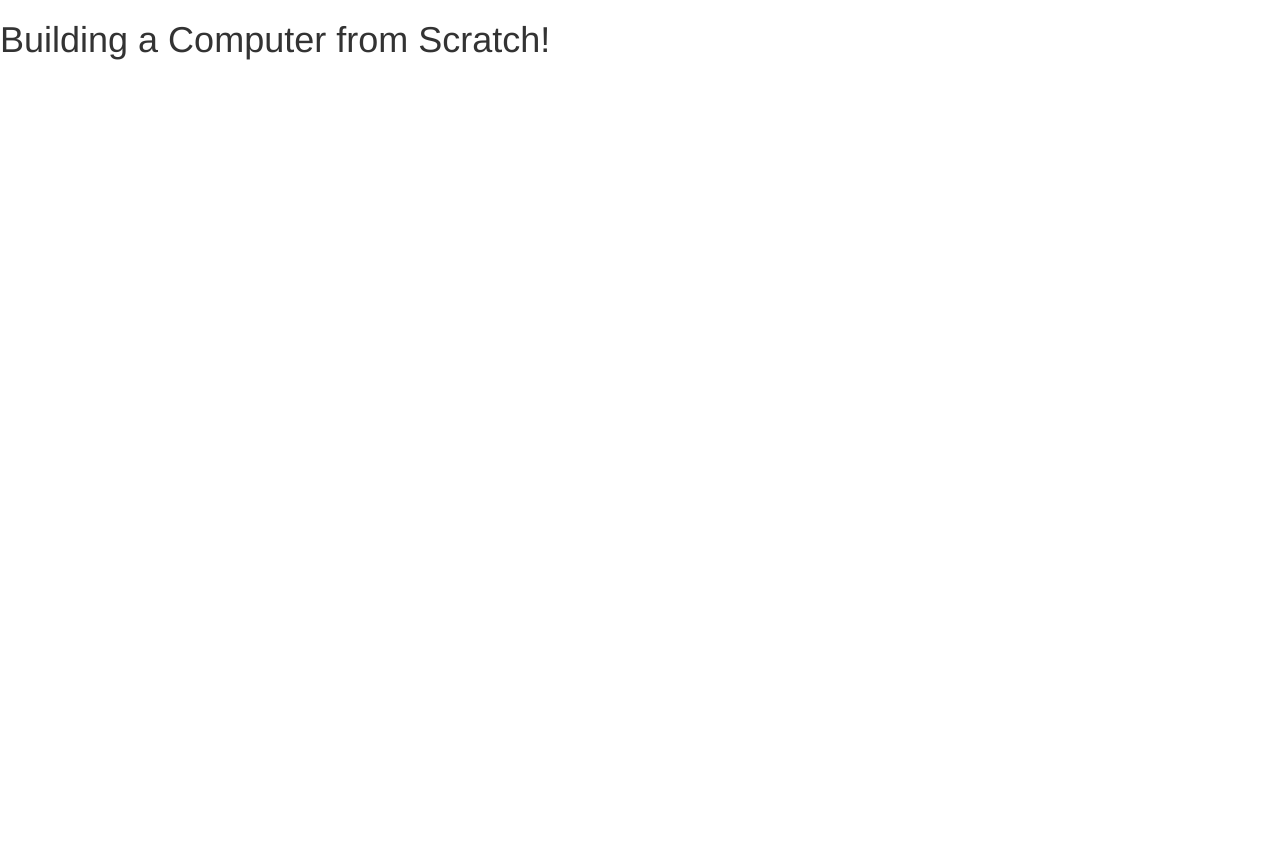
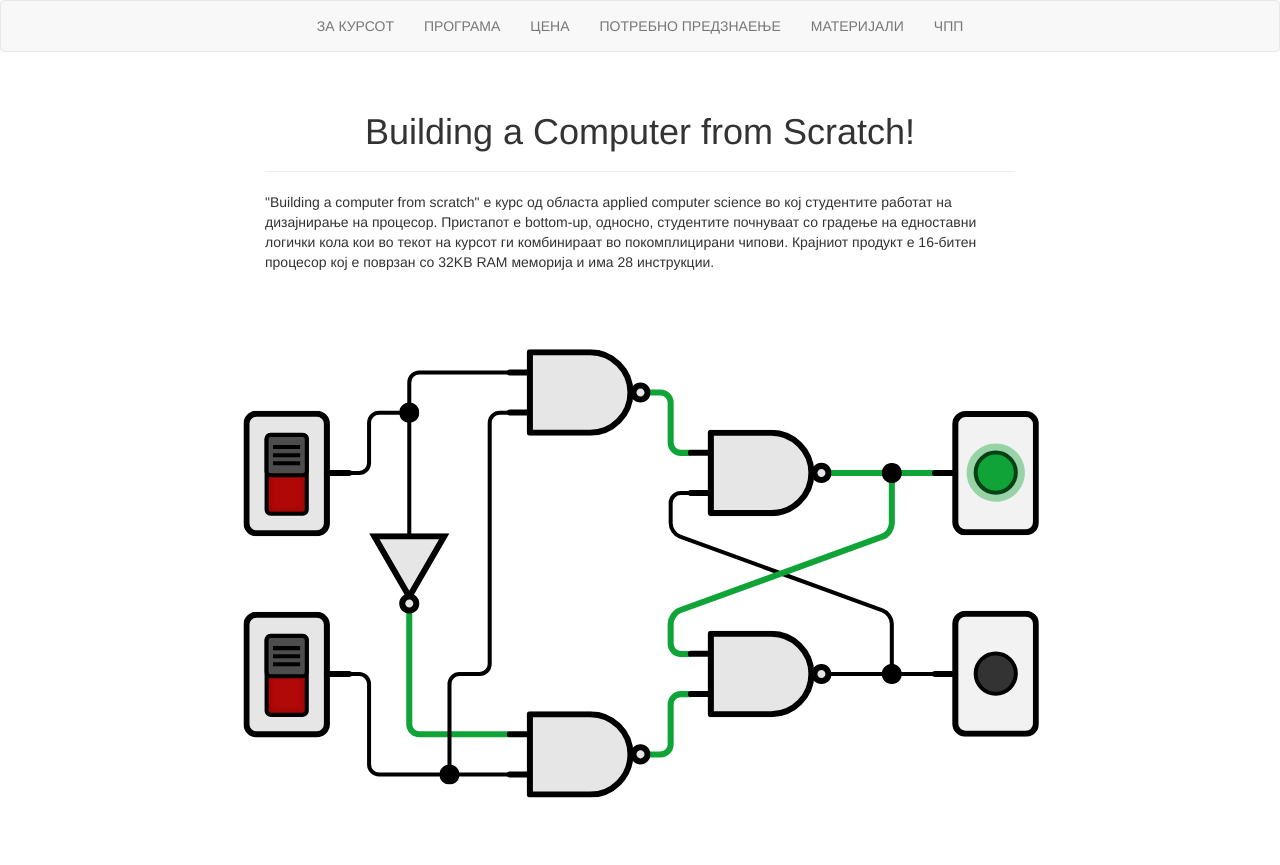
Before and after one commit to skopjehacklab/computer-from-scratch, a website: page website/static/index.html in a window 1280 px wide. Before the commit the page ends 800 px from the top, so only its background shows below. Drawn offline with Linux system fonts and the light colour scheme.

Commit message:
add initial landing page

```diff
--- a/website/static/index.html
+++ b/website/static/index.html
@@ -1,13 +1,55 @@
-<html>
+<!DOCTYPE html>
+<html lang="en">
 	<head>
+		<meta charset="utf-8">
+		<meta http-equiv="X-UA-Compatible" content="IE=edge">
+		<meta name="viewport" content="width=device-width, initial-scale=1">
+		<!--<link href='http://fonts.googleapis.com/css?family=PT+Serif:400,400italic,700,700italic&subset=latin,cyrillic' rel='stylesheet'>-->
 		<title>Building a Computer from Scratch!</title>
-    <link href="bootstrap/css/bootstrap.min.css" rel="stylesheet" type="text/css">
-    <link href="style.css" rel="stylesheet" type="text/css">
+
+		<!-- Bootstrap -->
+		<link href="bootstrap/css/bootstrap.min.css" rel="stylesheet">
+
+		<!-- Main CSS -->
+		<link href="style.css" rel="stylesheet">
 	</head>
 	<body>
+		<nav class="navbar navbar-default glavno-meni text-center" role="navigation">
+			<div class="container">
+				<div class="row">
+					<div class="col-md-10 col-md-offset-1">
+						<ul class="nav navbar-nav">
+							<li><a href="#">За курсот</a></li>
+							<li><a href="#">Програма</a></li>
+							<li><a href="#">Цена</a></li>
+							<li><a href="#">Потребно предзнаење</a></li>
+							<li><a href="#">Материјали</a></li>
+							<li><a href="#">ЧПП</a></li>
+						</ul>
+					</div>
+				</div>
+			</div>
+		</nav>
+		<div class="container">
+			<div class="row">
+				<div class="col-md-8 col-md-offset-2">
+					<div class="page-header text-center">
 						<h1>Building a Computer from Scratch!</h1>
+					</div>
+					<p>"Building a computer from scratch" е курс од областа applied computer science во кој студентите работат на дизајнирање на процесор. Пристапот е bottom-up, односно, студентите почнуваат со градење на едноставни логички кола кои во текот на курсот ги комбинираат во покомплицирани чипови. Крајниот продукт е 16-битен процесор кој е поврзан со 32KB RAM меморија и има 28 инструкции.</p>
+				</div>
+			</div>
+			<div class="row">
+				<div class="col-md-10 col-md-offset-1">
+					<img src="images/d-flip-flop-illustration-default-state-goce-mitevski.svg" alt="d-flip-flop-illustration-default-state" />
+				</div>
+			</div>
+		</div>
 		<script src="jquery-2.1.1.min.js"></script>
 		<script src="bootstrap/js/bootstrap.min.js"></script>
 		<script src="app.js"></script>
+		<script>
+			console.log(jQuery('#S2').attr('xlink:href'));
+		</script>
 	</body>
 </html>
--- a/website/static/style.css
+++ b/website/static/style.css
@@ -0,0 +1,45 @@
+@keyframes body-shade-animate{
+	0% {
+		box-shadow: inset 0 0 150px rgba(0,0,0,0.25);
+	}
+	25% {
+		box-shadow: inset 0 0 250px rgba(255,0,0,0.25);
+	}
+	50% {
+		box-shadow: inset 0 0 150px rgba(0,255,0,0.25);
+	}
+	75%{
+		box-shadow: inset 0 0 250px rgba(0,0,255,0.25);
+	}
+	100%{
+		box-shadow: inset 0 0 150px rgba(0,0,0,0.25);
+	}
+}
+
+/*body{
+	font-family: 'PT Serif', serif;
+}*/
+
+.glavno-meni{
+	text-transform: uppercase;
+}
+
+.glavno-meni .navbar-nav{
+	display: inline-block;
+	vertical-align: top;
+	float: none;
+}
+
+/*.body-shade{
+	animation-name: body-shade-animate;
+	animation-duration: 20s;
+	animation-fill-mode: both;
+	animation-timing-function: linear;
+	animation-iteration-count: infinite;
+	box-shadow: inset 0 0 150px rgba(0,0,0,0.25);
+	position: absolute;
+	width: 100%;
+	height: 100%;
+	top: 0;
+	left:0;
+}*/
```
Also changed, not shown: images/d-flip-flop-illustration-default-state-goce-mitevski.svg (deleted), website/static/images/d-flip-flop-illustration-default-state-goce-mitevski.svg (added). Lines whose indentation alone changed are shown as unchanged.
